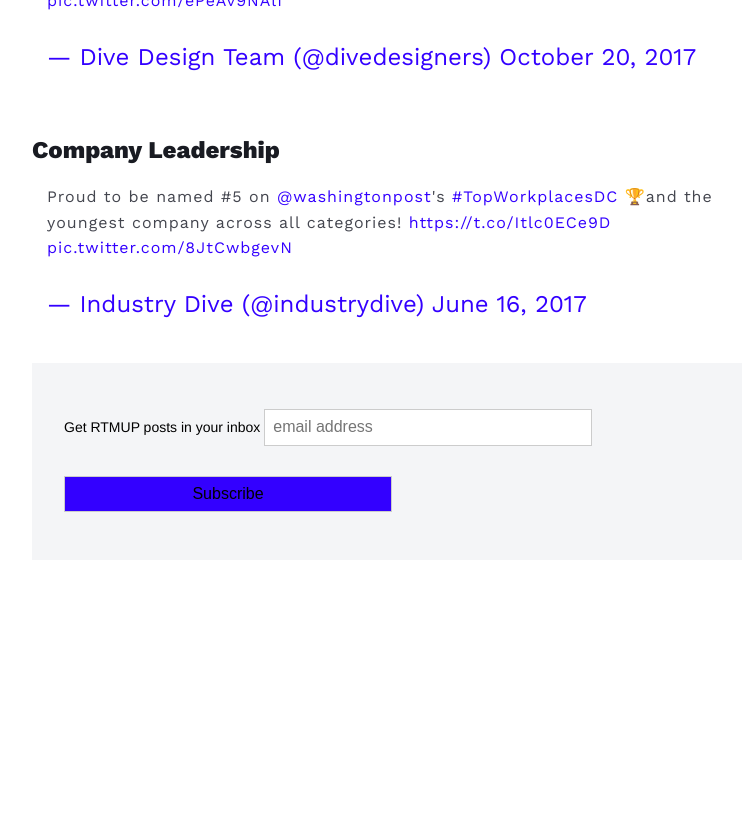
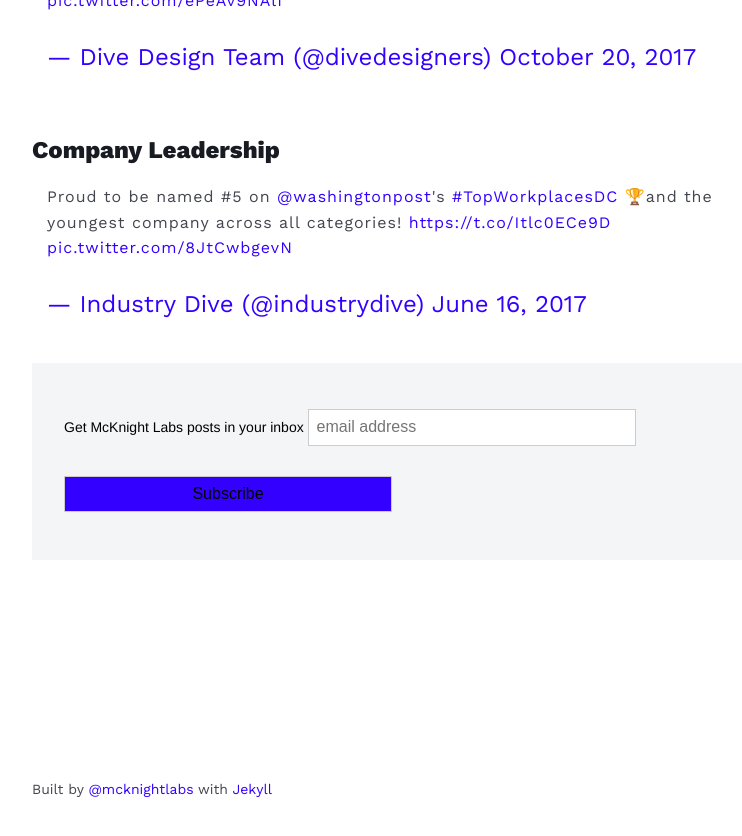
Before and after one commit to mcknightlabs/rtmup, a Jekyll site: the page built from portfolio.html, in a window 1280 px wide and 900 px high, scrolled down 3115 px. Shown: the top 836 px of the window, without its empty margins (248-990 px from the left). Built offline with Jekyll 4.4.1, drawn with Linux system fonts in a browser that asks for light colours; comment, search, counter and statistics services are not loaded.

Commit message:
updates signup and removes comments

```diff
--- a/_layouts/article.html
+++ b/_layouts/article.html
@@ -23,7 +23,7 @@
 	<div id="mc_embed_signup" class="signupbox">
 	<form action="//ryanmcknight.us11.list-manage.com/subscribe/post?u=a479617d8c74fb81582a3dca3&amp;id=fbdfc06e8d" method="post" id="mc-embedded-subscribe-form" name="mc-embedded-subscribe-form" class="validate mcform" target="_blank" novalidate>
 	    <div id="mc_embed_signup_scroll">
-		<label for="mce-EMAIL">Get RTMUP posts in your inbox</label>
+		<label for="mce-EMAIL">Get McKnight Labs posts in your inbox</label>
 		<input type="email" value="" name="EMAIL" class="email" id="mce-EMAIL" placeholder="email address" required>
 	    <!-- real people should not fill this in and expect good things - do not remove this or risk form bot signups-->
 	    <div style="position: absolute; left: -5000px;" aria-hidden="true"><input type="text" name="b_a479617d8c74fb81582a3dca3_fbdfc06e8d" tabindex="-1" value=""></div>
@@ -34,5 +34,3 @@
 	<!--End mc_embed_signup-->
 
 </article>
-
-{% include disqus.html %}
```
